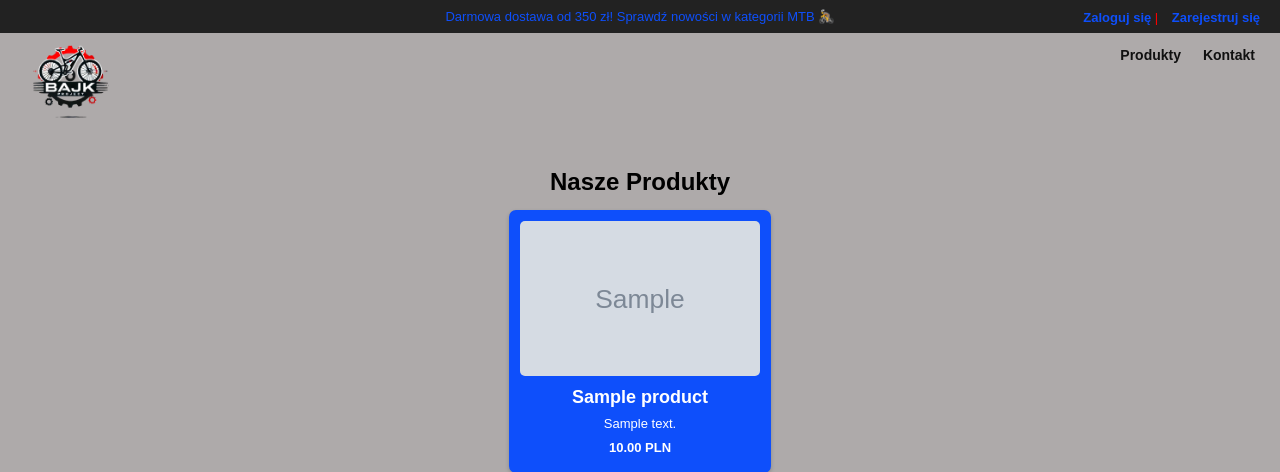
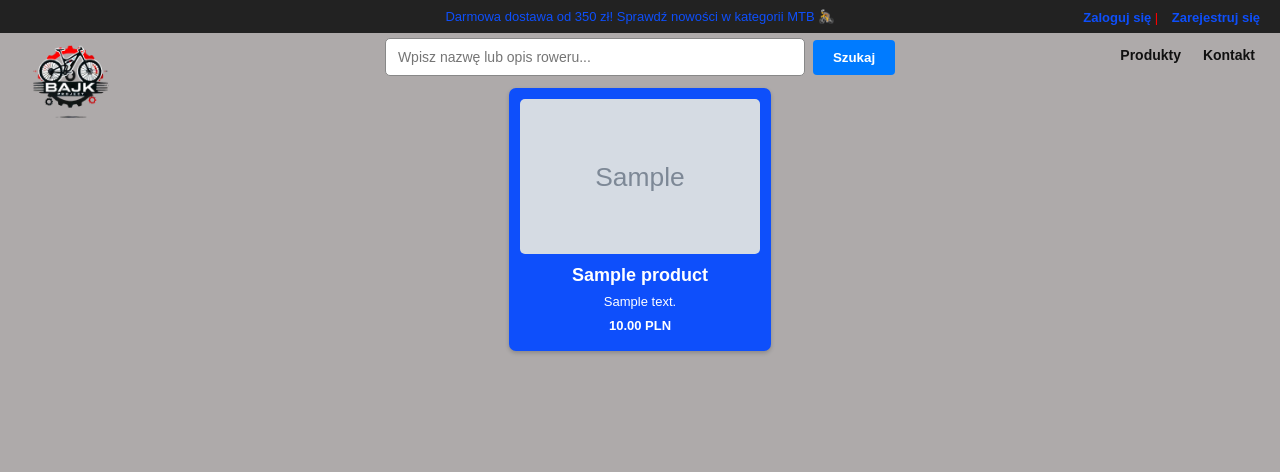
Before and after one commit to TurboGit1221/BikeRide, a Django app: page / in a window 1280 px wide. Shown: the top 472 px of the page. Run offline with Django 5.2, Linux system fonts and the light colour scheme; tables that the repository leaves empty hold one stand-in row (values such as "Sample post"); grey boxes marked "Sample" are stand-in pictures.

Commit message:
Add product search

```diff
--- a/myshop/shop/Templates/base.html
+++ b/myshop/shop/Templates/base.html
@@ -5,7 +5,7 @@
     <meta charset="UTF-8">
     <meta name="viewport" content="width=device-width, initial-scale=1.0">
     {% load static %}
-    <link rel="stylesheet" href="{% static 'css/style.css' %}?v=6">
+    <link rel="stylesheet" href="{% static 'css/style.css' %}?v=8">
     <link rel="stylesheet" href="https://cdnjs.cloudflare.com/ajax/libs/font-awesome/6.5.0/css/all.min.css">
 </head>
 
--- a/myshop/shop/Templates/shop/home.html
+++ b/myshop/shop/Templates/shop/home.html
@@ -1,7 +1,30 @@
 {% extends 'base.html' %}
 
 {% block content %}
-<h1 class="products-title" id="products">Nasze Produkty</h1>
+
+<form method="get" action="{% url 'home' %}#products" id="products" class="product-search">
+    <input
+        type="search"
+        name="q"
+        value="{{ query }}"
+        placeholder="Wpisz nazwę lub opis roweru..."
+        aria-label="Wyszukaj produkt"
+    >
+    <button type="submit">Szukaj</button>
+
+    {% if query %}
+        <a href="{% url 'home' %}#products" class="clear-search">
+            Wyczyść
+        </a>
+    {% endif %}
+</form>
+
+{% if query %}
+    <p class="search-summary">
+        Wyniki wyszukiwania dla: <strong>{{ query }}</strong>
+    </p>
+{% endif %}
+
 <div class="products-container">
     {% for product in products %}
         <div class="product-card">
@@ -13,7 +36,11 @@
             <p><strong>{{ product.price }} PLN</strong></p>
         </div>
     {% empty %}
-        <p>Brak produktów w sklepie.</p>
+        {% if query %}
+            <p>Nie znaleziono produktów pasujących do wyszukiwania.</p>
+        {% else %}
+            <p>Brak produktów w sklepie.</p>
+        {% endif %}
     {% endfor %}
 </div>
 {% endblock %}
--- a/myshop/shop/static/css/style.css
+++ b/myshop/shop/static/css/style.css
@@ -373,3 +373,44 @@ button:hover {
 .user-dropdown {
     vertical-align: middle;
 }
+
+/* ========== Wyszukiwarka produktów ========== */
+.product-search {
+    display: flex;
+    flex-wrap: wrap;
+    justify-content: center;
+    align-items: center;
+    gap: 8px;
+    margin: -110px auto 12px;
+    padding: 0 16px;
+}
+
+.product-search input[type="search"] {
+    width: min(420px, 100%);
+    padding: 10px 12px;
+    border: 1px solid #888;
+    border-radius: 5px;
+    box-sizing: border-box;
+    font: inherit;
+}
+
+.product-search button {
+    width: auto;
+    padding: 10px 20px;
+}
+
+.clear-search {
+    padding: 10px 14px;
+    color: #111;
+    text-decoration: none;
+    font-weight: bold;
+}
+
+.clear-search:hover {
+    color: #0e4ffb;
+}
+
+.search-summary {
+    margin: 8px 16px 16px;
+    text-align: center;
+}
--- a/myshop/shop/views.py
+++ b/myshop/shop/views.py
@@ -1,6 +1,7 @@
 #Imports
 from django.shortcuts import get_object_or_404, render, redirect
 from django.db import transaction
+from django.db.models import Q
 from django.contrib.auth import authenticate, login, logout
 from django.contrib.auth.decorators import login_required
 from django.contrib.auth.forms import UserCreationForm
@@ -117,8 +118,23 @@ def create_order(request):
 # ================== Frontend Views ==================
 
 def home(request):
+    query = request.GET.get('q', '').strip()
     products = Product.objects.all()
-    return render(request, 'shop/home.html', {'products': products})
+
+    if query:
+        products = products.filter(
+            Q(name__icontains=query) |
+            Q(description__icontains=query)
+        )
+
+    return render(
+        request,
+        'shop/home.html',
+        {
+            'products': products,
+            'query': query,
+        },
+    )
 
 
 @login_required
```
Also changed, not shown: myshop/shop/tests.py (+26 -0 lines).
